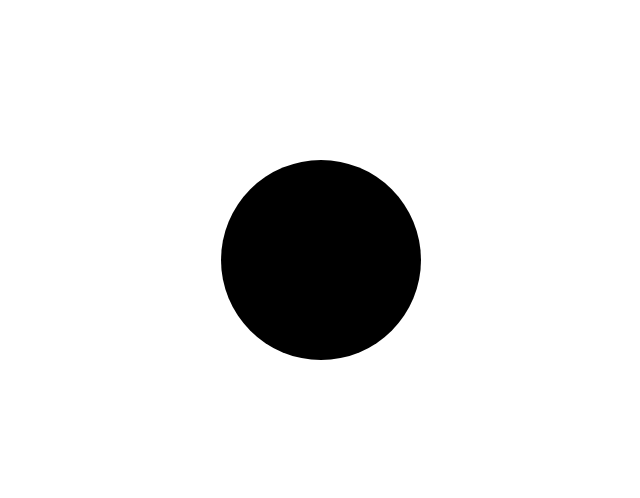
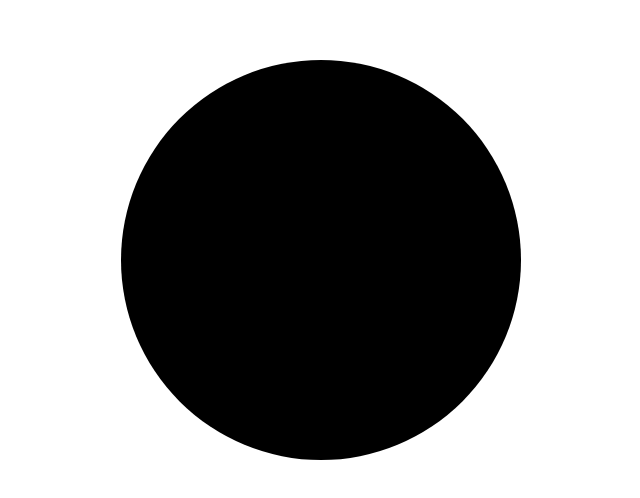
Before and after one commit to nicolasmaclean/Collision-Detection, a plain HTML site: page index.html in a window 1280 px wide. Shown: the part 140-638 px from the top of the page, without its empty margins (319-959 px from the left). Drawn offline with Linux system fonts and the light colour scheme.

Commit message:
dynamic sizing

```diff
--- a/css/styles.css
+++ b/css/styles.css
@@ -2,3 +2,7 @@
     margin: 0;
     padding: 0;
 }
+
+body {
+    overflow: hidden;
+}
--- a/js/app.js
+++ b/js/app.js
@@ -4,6 +4,7 @@ canvas.width = window.innerWidth;
 canvas.height = window.innerHeight;
 
 var c = canvas.getContext('2d');
+var w = 100;
 
 var mouse = {
     x: undefined,
@@ -49,19 +50,33 @@ function Circle(x, y, radius, color) {
     }
 }
 
-var circle1 = new Circle(canvas.width/2, canvas.height/2, 100, "black");
-var circle2 = new Circle(50, 50, 50, "blue");
+var circle1;
+var circle2;
 
 function init(){
+    canvas.width = window.innerWidth;
+    canvas.height = window.innerHeight;
+
+    if(canvas.height < canvas.width){
+        w = canvas.height/4;
+    } else {
+        w = canvas.width/4;
+    }
+
+    circle1 = new Circle(canvas.width/2, canvas.height/2, w, "black");
+    circle2 = new Circle(50, 50, w/2, "blue");
+
     circle1.update();
     circle2.update();
 }
+
+window.addEventListener('resize', init);
 
 function animate(){
     requestAnimationFrame(animate);
     c.clearRect(0, 0, window.innerWidth, window.innerHeight);
 
-    if(getDistance(circle1.x, circle2.x, circle1.y, circle2.y) < 150)
+    if(getDistance(circle1.x, circle2.x, circle1.y, circle2.y) < circle1.radius + circle2.radius)
         circle1.color = "red";
     else
         circle1.color = "black";
```
